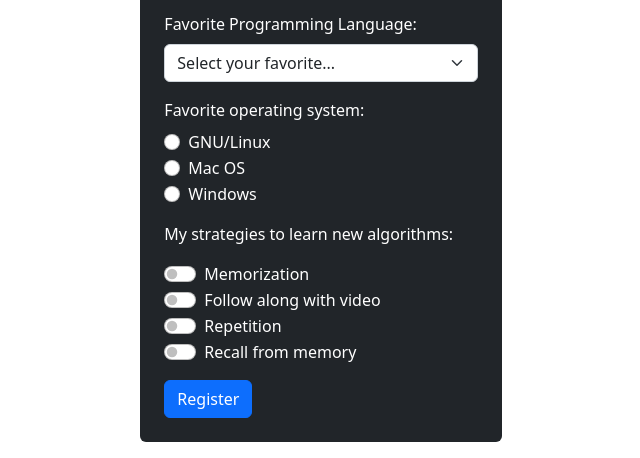
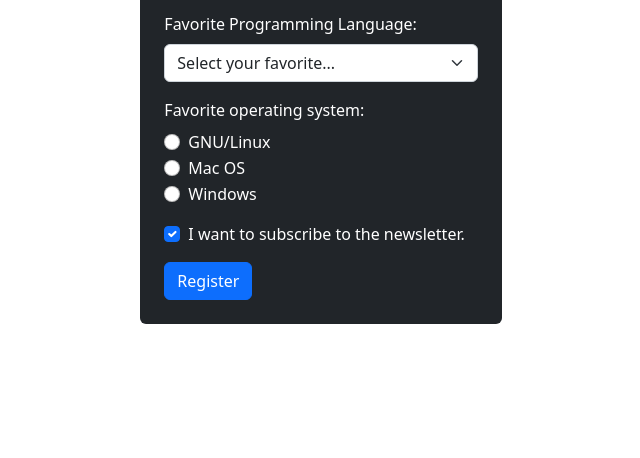
Before and after one commit to jejcode/dojo_login_and_registration, a Flask app: page / in a window 1280 px wide. Shown: the part 608-1066 px from the top of the page, without its empty margins (48-688 px from the left). After the commit the page ends 932 px from the top, so only its background shows below. Run offline with Flask 3, Linux system fonts and the light colour scheme.

Commit message:
changed checkbox list to one checkbox

```diff
--- a/flask_app/controllers/users.py
+++ b/flask_app/controllers/users.py
@@ -16,22 +16,17 @@ def load_index():
     return render_template('index.html', in_progress = in_progress)
 @app.route('/register/process', methods=['POST'])
 def process_registration():
-
     if not User.validate_registration(request.form):
         session['in_progress'] = request.form # save progress so user doesn't have to re-enter everything
         return redirect('/')
     # if valid:
-    session.pop('in_progress') # delete form progress
+    if 'in_progress' in session:
+        session.pop('in_progress') # delete form progress
     # hash password
     pw_hash = bcrypt.generate_password_hash(request.form['password'])
     print(pw_hash)
-    strategies = '' # gather checked strategies
     # probably best practice to make a db column for each strategy and store
     # a boolean for each one selected. Here, I just want to gather them.
-    for n in range(1,5):
-        name = 'strat' + str(n)
-        if name in request.form:
-            strategies += request.form[name] + ' '
     data = { # request.form is a tuple, and can't be edited, so create a dict to hold password hash and strategies string
         'fname': request.form['fname'],
         'lname': request.form['lname'],
@@ -40,7 +35,7 @@ def process_registration():
         'birthday': request.form['birthday'],
         'lang': request.form['lang'],
         'os': request.form['os'],
-        'strategies': strategies,
+        'subscription': int(request.form['subscribe']) if 'subscribe' in request.form else 0
     }
     new_user_id = User.add_new_user(data)
     # set session with new ID
@@ -68,7 +63,14 @@ def load_user_dashboard(id):
     # get user data to personalize dashboard
     user_data = User.get_user_data({'id': session['user_id']})
     return render_template('dashboard.html', user = user_data)
+@app.route('/update_subscription', methods=['POST'])
+def update_subscription():
+    toggle = 1 if 'subscribe' in request.form else 0
+    User.update_subscription({'id': request.form['id'], 'subscribe': toggle})
+    message = 'Subscribed' if 'subscribe' in request.form else 'You unsubscribed. Please come back.'
+    flash(message, 'subscribe')
+    return redirect(f"/dashboard/{request.form['id']}")
 @app.route('/logout')
 def logout():
-    session.pop('user_id')
+    session.clear()
     return redirect('/')
--- a/flask_app/templates/index.html
+++ b/flask_app/templates/index.html
@@ -82,26 +82,9 @@
                         </div>
                     </div>
                     <div class="mb-3">
-                        <p>My strategies to learn new algorithms:</p>
-                        <div class="form-check form-switch">
-                            {% set check1 = 'checked' if 'strat1' in in_progress else '' %}
-                            <label class="form-check-label" for="strat1">Memorization</label>
-                            <input class="form-check-input" type="checkbox" role="switch" name="strat1" id="strat1" value="Memorization" {{ check1 }}>
-                        </div>
-                        <div class="form-check form-switch">
-                            {% set check2 = 'checked' if 'strat2' in in_progress else '' %}
-                            <label class="form-check-label" for="strat2">Follow along with video</label>
-                            <input class="form-check-input" type="checkbox" role="switch" name="strat2" id="strat2" value="Follow along with video" {{ check2 }}>
-                        </div>
-                        <div class="form-check form-switch">
-                            {% set check3 = 'checked' if 'strat3' in in_progress else '' %}
-                            <label class="form-check-label" for="strat3">Repetition</label>
-                            <input class="form-check-input" type="checkbox" role="switch" name="strat3" id="strat3" value="Repetition" {{ check3 }}>
-                        </div>
-                        <div class="form-check form-switch">
-                            {% set check4 = 'checked' if 'strat4' in in_progress else '' %}
-                            <label class="form-check-label" for="strat4">Recall from memory</label>
-                            <input class="form-check-input" type="checkbox" role="switch" name="strat4" id="strat4" value="Recall from memory" {{ check4 }}>
+                        <div class="form-check">
+                            <label class="form-check-label" for="subscribe">I want to subscribe to the newsletter.</label>
+                            <input class="form-check-input" type="checkbox" name="subscribe" id="subscribe" value="1" checked>
                         </div>
                     </div>
                     <input class="btn btn-primary" type="submit" value="Register">
```
Also changed, not shown: flask_app/models/user.py (+8 -6 lines), flask_app/templates/dashboard.html (+17 -2 lines), scratchpad.py (deleted, +0 -10 lines), 2 other files.
